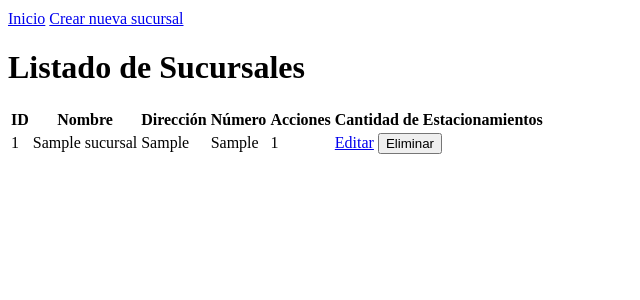
After one commit to Chiuvakita/estacionamiento, a Django app: page /empresas/listarSucursal/ in a window 1280 px wide. The commit adds this page. Shown: the top 300 px of the page, without its empty margins (0-640 px from the left). Run offline with Django 5.2, Linux system fonts and the light colour scheme; tables that the repository leaves empty hold one stand-in row (values such as "Sample post").

Commit message:
Sucursales
Se agregó sucursales

```diff
--- a/apps/empresas/forms.py
+++ b/apps/empresas/forms.py
@@ -7,3 +7,7 @@ class EmpresaForm(forms.ModelForm):
         fields = '__all__'
 
 # Definir formulario para Sucursal
+class SucursalForm(forms.ModelForm):
+    class Meta:
+        model = Sucursal
+        fields = '__all__'
--- /dev/null
+++ b/apps/empresas/templates/sucursalListar.html
@@ -0,0 +1,47 @@
+<!DOCTYPE html>
+<html lang="en">
+<head>
+    <meta charset="UTF-8">
+    <meta name="viewport" content="width=device-width, initial-scale=1.0">
+    <title>Listado de Sucursales</title>
+</head>
+<body>
+    <div class="actions" style="margin: 10px 0;">
+        <a class="button" href="{% url 'home' %}">Inicio</a>
+        <a class="button" href="{% url 'crearSucursal' %}">Crear nueva sucursal</a>
+    </div>
+    <h1>Listado de Sucursales</h1>
+    <table>
+        <thead>
+            <tr>
+                <th>ID</th>
+                <th>Nombre</th>
+                <th>Dirección</th>
+                <th>Número</th>
+                <th>Acciones</th>
+                <th>Cantidad de Estacionamientos</th>
+            </tr>
+        </thead>
+        <tbody>
+            {% for sucursal in sucursales %}
+            <tr>
+                <td>{{ sucursal.id }}</td>
+                <td>{{ sucursal.nombreSucursal }}</td>
+                <td>{{ sucursal.direccion }}</td>
+                <td>{{ sucursal.numero }}</td>
+                <td>{{ sucursal.cantidadEstacionamiento }}</td>
+                <td>
+                    <a href="{% url 'editarSucursal' sucursal.id %}">Editar</a>
+                    <form action="{% url 'eliminarSucursal' sucursal.id %}" method="POST" style="display:inline;">
+                        {% csrf_token %}
+                        <button type="submit"
+                                onclick="return confirm('¿Está seguro de que desea eliminar esta sucursal?');">
+                            Eliminar
+                        </button>
+                </td>
+            </tr>
+            {% endfor %}
+        </tbody>
+    </table>
+</body>
+</html>
--- a/apps/empresas/urls.py
+++ b/apps/empresas/urls.py
@@ -7,6 +7,11 @@ urlpatterns = [
     path("listarEmpresa/", views.listarEmpresa, name="listarEmpresa"),# Definir ruta listarEmpresa
     path("editarEmpresa/<int:empresa_id>/", views.gestionarEmpresa, name="editarEmpresa"),# Definir ruta editarEmpresa
     path("eliminarEmpresa/<int:empresa_id>/", views.eliminarEmpresa, name="eliminarEmpresa"),# Definir ruta eliminarEmpresa
+
+    path("crearSucursal/", views.gestionarSucursal, name="crearSucursal"),
+    path("listarSucursal/", views.listarSucursal, name="listarSucursal"),
+    path("editarSucursal/<int:sucursal_id>/", views.gestionarSucursal, name="editarSucursal"),
+    path("eliminarSucursal/<int:sucursal_id>/", views.eliminarSucursal, name="eliminarSucursal")
 ]
 
 
--- a/apps/empresas/views.py
+++ b/apps/empresas/views.py
@@ -39,8 +39,35 @@ def eliminarEmpresa(request, empresa_id):
 
 
 # Realizar listarSucursal
-# Realizar crearSucursal
-# Realizar editarSucursal
+def listarSucursal(request):
+    sucursales = Sucursal.objects.all() #Se obtienen todas las sucursales
+    return render(request, "sucursalListar.html", {"sucursales": sucursales}) #Y se pasan a la plantilla como lista de objetos
+
+# Realizar gestionarSucursal
+def gestionarSucursal(request, sucursal_id=None):#funcion para crear y editar sucursal
+
+    if sucursal_id:  # Si se proporciona un ID de sucursal, estamos editando una sucursal existente
+        sucursal = Sucursal.objects.get(id=sucursal_id)
+    else:
+        sucursal = None  # Si no, estamos creando una nueva sucursal
+
+    if request.method == "POST": #Si el metodo es POST
+        formulario = forms.SucursalForm(request.POST, instance=sucursal) #Se crea el formulario con los datos del POST y la instancia de sucursal
+        if formulario.is_valid(): #Si el formulario es valido
+            formulario.save() #Se guarda el formulario
+            return redirect("listarSucursal") #Se redirige a la lista de sucursales
+    else:
+        formulario = forms.SucursalForm(instance=sucursal) ## Si es edición, formulario con datos; si es creación, formulario vacío
+
+    titulo = "Editar Sucursal" if sucursal_id else "Crear Sucursal"
+
+    datos = {'formulario': formulario, 'titulo': titulo} #Se crea un diccionario con el formulario y el título
+    return render(request, "sucursalForm.html", datos) #Se renderiza con el diccionario
+
 # Realizar eliminarSucursal
-
-# Realizar asociarUsuarioSucursal
+def eliminarSucursal(request, sucursal_id):
+    sucursal = Sucursal.objects.get(id=sucursal_id)  # Se obtiene la sucursal que se va a eliminar
+    if request.method == "POST":
+        sucursal.delete()  # Se elimina la sucursal
+        return listarSucursal(request)  # Llama a la vista de listarSucursal para recargar la página
+    return HttpResponse("Método erróneo")  # Si no es POST, retorna un error
--- a/apps/estacionamientos/urls.py
+++ b/apps/estacionamientos/urls.py
@@ -10,7 +10,6 @@ from .views.historial import listarHistorial
 
 urlpatterns = [
     # Home
-    path("", home, name="home"),
     path("salida/<int:id>/", marcarSalida, name="marcarSalida"),
     path("salida_por_patente/", marcarSalidaPatente, name="marcarSalidaPatente"),
 
--- a/templates/home.html
+++ b/templates/home.html
@@ -18,6 +18,7 @@
       <div class="actions">
         <a class="button" href="{% url 'listarUsuarios' %}">Ir a Usuarios</a>
         <a class="button" href="{% url 'empresas_listar' %}">Ir a Empresas</a>
+        <a class="button" href="{% url 'listarSucursal' %}">Ir a Sucursales</a>
         <a class="button" href="{% url 'listarVehiculos' %}">Ir a Vehículos</a>
         <a class="button" href="{% url 'listarEstacionamiento' %}">Ir a Estacionamientos</a>
       </div>
```
Also changed, not shown: apps/empresas/templates/sucursalForm.html (added, +17 -0 lines).
